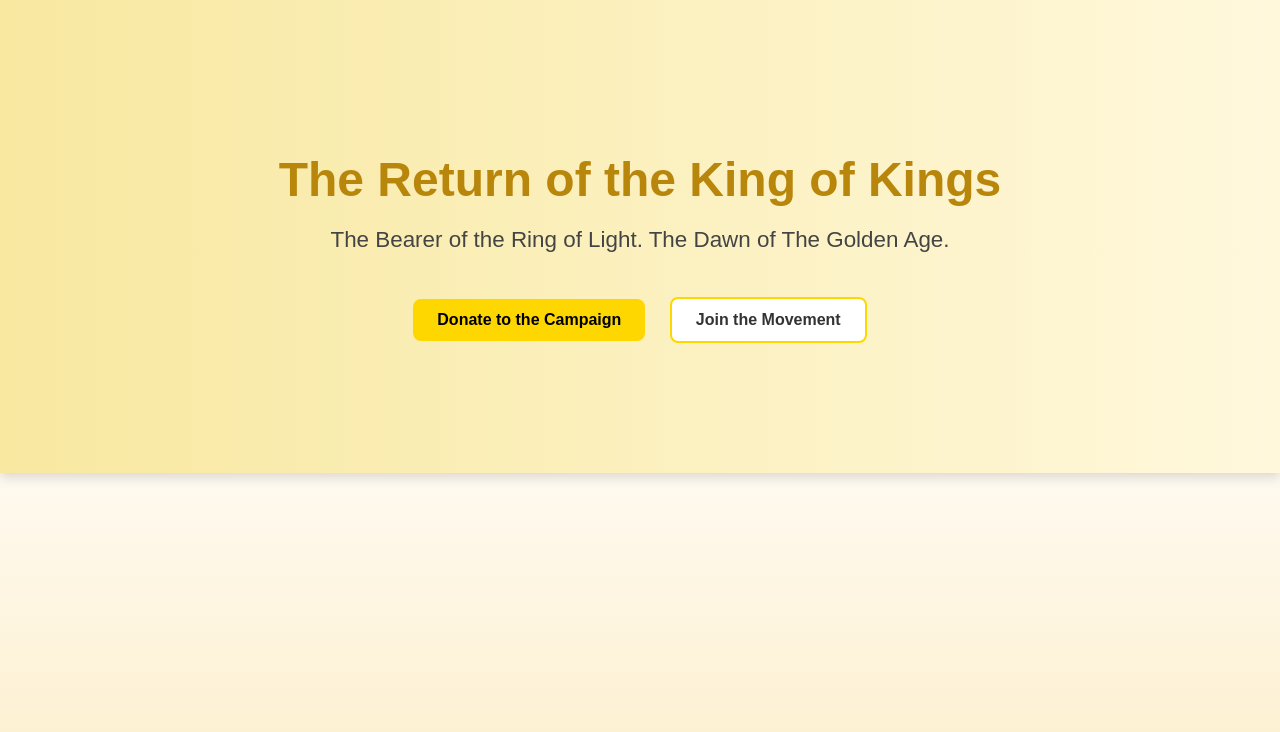
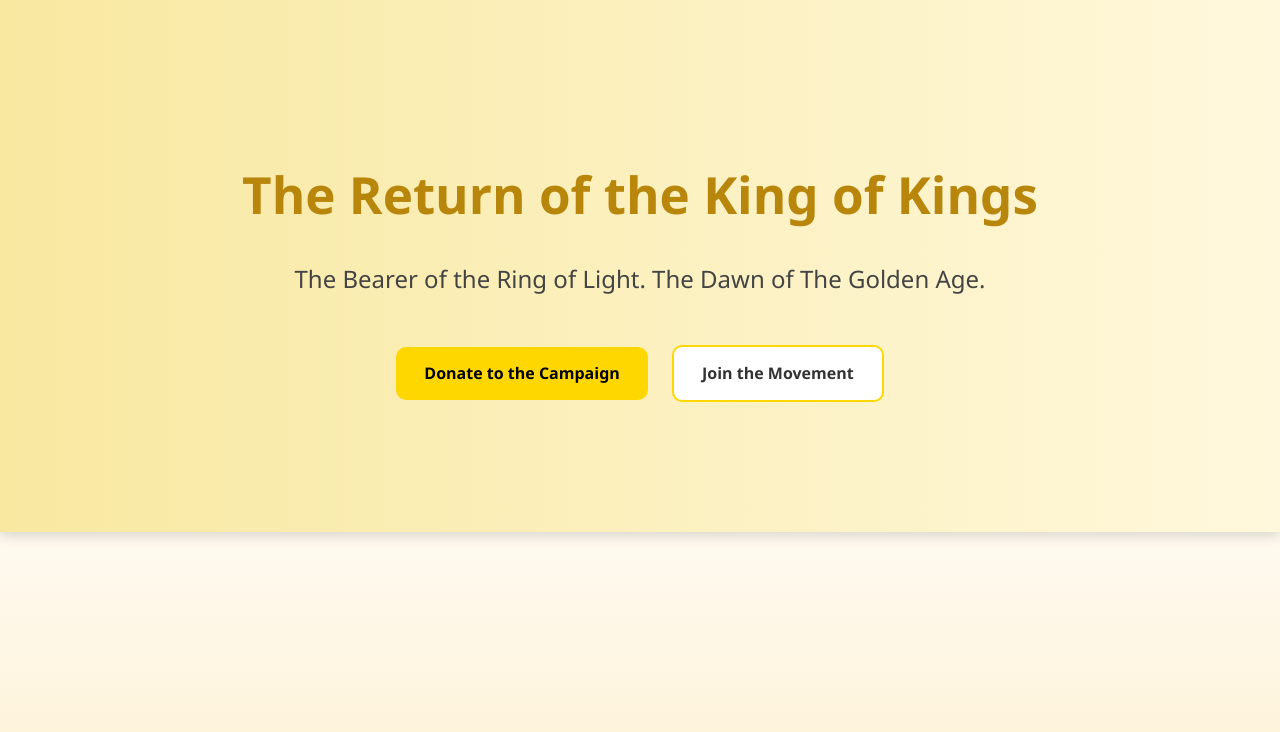
Before and after one commit to Collin4Freedom/theoneracecampaign, a plain HTML site: page index.html in a window 1280 px wide. Drawn offline with Linux system fonts and the light colour scheme.

Commit message:
Enhance style for homepage and hero section

```diff
--- a/style.css
+++ b/style.css
@@ -1,42 +1,47 @@
 body {
-  font-family: Arial, sans-serif;
-  text-align: center;
+  font-family: 'Segoe UI', Tahoma, Geneva, Verdana, sans-serif;
   margin: 0;
   padding: 0;
   background: linear-gradient(to bottom, #fffaf0, #fceabb);
   color: #333;
+  line-height: 1.6;
+  text-align: center;
 }
 
-.container {
-  padding: 80px 20px;
+.hero-banner {
+  background: linear-gradient(to right, #f8e8a0, #fff8dc);
+  padding: 120px 20px;
+  box-shadow: 0 4px 12px rgba(0, 0, 0, 0.15);
 }
 
-h1 {
-  font-size: 2.8em;
+.hero-content {
+  max-width: 800px;
+  margin: 0 auto;
+}
+
+.hero-title {
+  font-size: 3.2em;
+  font-weight: bold;
+  color: #b8860b;
   margin-bottom: 0.3em;
 }
 
-h2 {
-  font-weight: normal;
+.hero-subtitle {
   font-size: 1.5em;
-  margin-top: 0;
-}
-
-p {
-  font-size: 1.2em;
-  margin: 20px 0;
+  color: #444;
+  margin-bottom: 1.5em;
 }
 
 .button {
   display: inline-block;
-  padding: 12px 24px;
+  padding: 14px 28px;
   margin: 10px;
   background-color: gold;
-  color: #000;
+  color: black;
   text-decoration: none;
   font-weight: bold;
-  border-radius: 8px;
-  transition: background-color 0.3s;
+  border-radius: 10px;
+  transition: background-color 0.3s ease;
 }
 
 .button:hover {
@@ -52,27 +57,22 @@ p {
 .button.secondary:hover {
   background-color: #f9f9f9;
 }
-.hero-banner {
-  background: linear-gradient(to right, #f8e8a0, #fff8dc);
-  padding: 120px 20px;
-  text-align: center;
-  box-shadow: 0 4px 12px rgba(0, 0, 0, 0.15);
+
+.mission-section {
+  background: white;
+  padding: 60px 20px;
+  border-top: 4px solid gold;
 }
 
-.hero-content {
-  max-width: 800px;
-  margin: 0 auto;
+.mission-section h2 {
+  font-size: 2em;
+  color: #222;
+  margin-bottom: 20px;
 }
 
-.hero-title {
-  font-size: 3em;
-  font-weight: bold;
-  color: #b8860b;
-  margin-bottom: 0.3em;
+.mission-section p {
+  font-size: 1.3em;
+  max-width: 700px;
+  margin: 0 auto;
+  color: #555;
 }
-
-.hero-subtitle {
-  font-size: 1.4em;
-  color: #444;
-  margin-bottom: 1.5em;
-}
```
